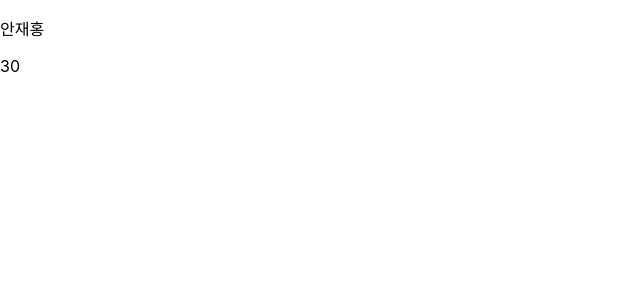
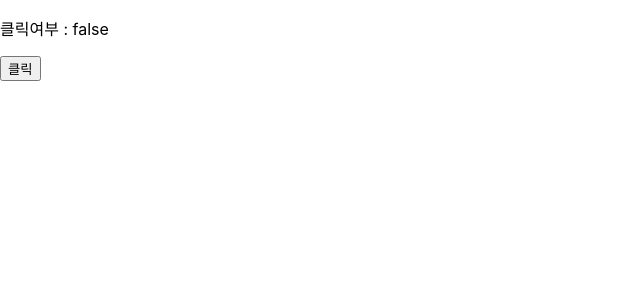
Before and after one commit to Dev7st/Example, a React (Create React App) app in the folder front/: page / in a window 1280 px wide. Shown: the top 300 px of the page, without its empty margins (0-640 px from the left). Built offline with nearby package versions, Linux system fonts and the light colour scheme.

Commit message:
react: useEffect

```diff
--- a/front/src/component/Example.js
+++ b/front/src/component/Example.js
@@ -1,15 +1,24 @@
-import React, { useState } from "react";
+import React, { useEffect, useState } from "react";
 
 const Example = () => {
-	let [user,setUser] = useState({
-		nickname: "안재홍",
-		age: 30
-	});
+	let [clicked,setClicked] = useState(false);
+
+	useEffect(() => {
+		console.log("Hello");
+
+		return () =>{
+			console.log("Before");
+		}
+	},[clicked]);
+
+	const handleClick = () => {
+		setClicked(!clicked);
+	}
 
 	return (
 		<>
-			<p>{user.nickname}</p>
-			<p>{user.age}</p>
+			<p>클릭여부 : {clicked?"true":"false"}</p>
+			<button onClick={handleClick}>클릭</button>
 		</>
 	);
 };
```
